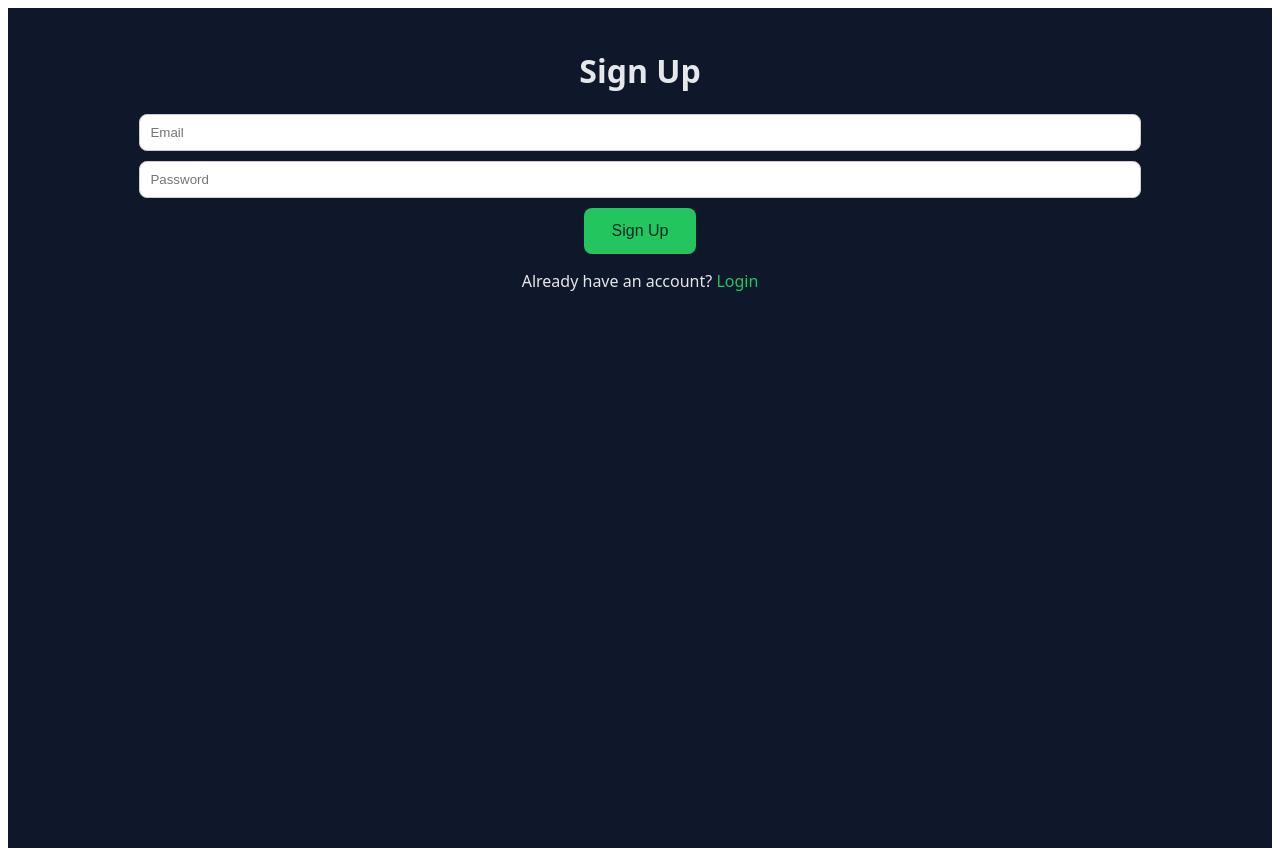
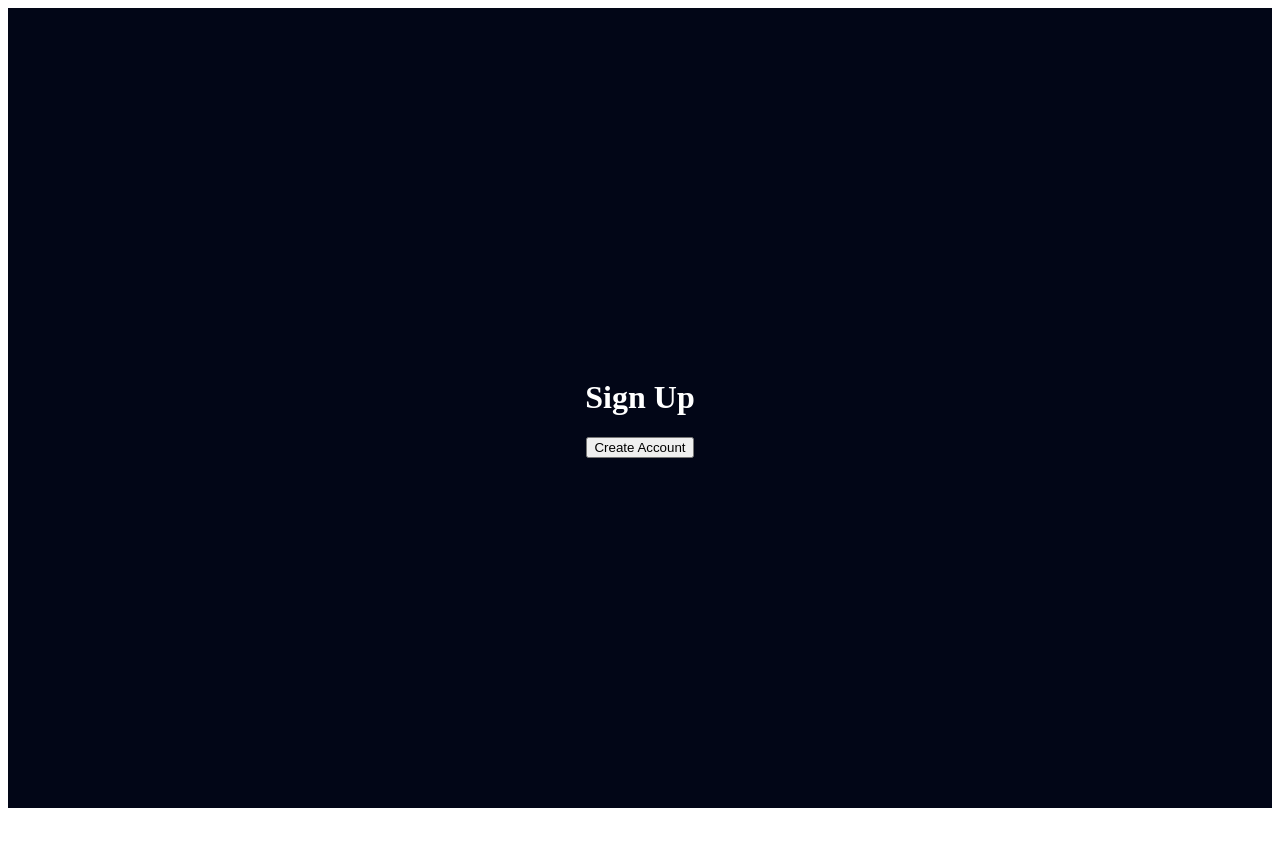
Before and after one commit to yooneaintchue161287-beep/socialmediagrow, a Next.js app: page /signup in a window 1280 px wide. After the commit the page ends 816 px from the top, so only its background shows below. Built offline with nearby package versions, Linux system fonts and the light colour scheme.

Commit message:
Update signup.js

```diff
--- a/pages/signup.js
+++ b/pages/signup.js
@@ -1,20 +1,25 @@
 export default function Signup() {
+  const signup = () => {
+    localStorage.setItem("auth", "true")
+    window.location.href = "/dashboard"
+  }
+
   return (
     <div style={styles.page}>
       <h1>Sign Up</h1>
-      <input placeholder="Email" style={styles.input} />
-      <input placeholder="Password" type="password" style={styles.input} />
-      <button style={styles.button}>Sign Up</button>
-      <p>
-        Already have an account? <a href="/login" style={styles.link}>Login</a>
-      </p>
+      <button onClick={signup}>Create Account</button>
     </div>
-  );
+  )
 }
 
 const styles = {
-  page: { padding: 20, textAlign: "center", minHeight: "100vh", background: "#0f172a", color: "#e5e7eb", fontFamily: "system-ui, sans-serif" },
-  input: { display: "block", margin: "10px auto", padding: 10, width: "80%", borderRadius: 8, border: "1px solid #ccc" },
-  button: { padding: "14px 28px", fontSize: 16, borderRadius: 8, background: "#22c55e", border: "none", color: "#022c22", cursor: "pointer" },
-  link: { color: "#22c55e", textDecoration: "none" },
-};
+  page: {
+    minHeight: "100vh",
+    background: "#020617",
+    color: "#fff",
+    display: "flex",
+    justifyContent: "center",
+    alignItems: "center",
+    flexDirection: "column"
+  }
+}
```
